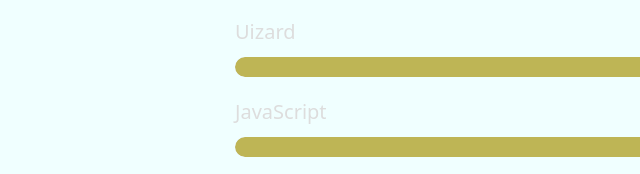
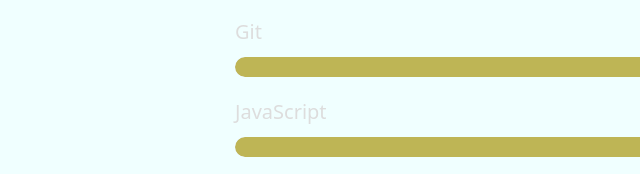
Before and after one commit to merveonln/HTML-CSS-Portfolyom, a plain HTML site: page about.html in a window 1280 px wide. Shown: the part 802-976 px from the top of the page, 0-640 px from the left. Drawn offline with nearby package versions, Linux system fonts and the light colour scheme.

Commit message:
Update about.html

```diff
--- a/about.html
+++ b/about.html
@@ -86,7 +86,7 @@
             </div>
           </li>
           <li>
-            <span class="skill-name">Uizard</span>
+            <span class="skill-name">Git</span>
             <div class="progress-bar-container">
               <div class="progress-bar" style="width: 90%"></div>
             </div>
```
